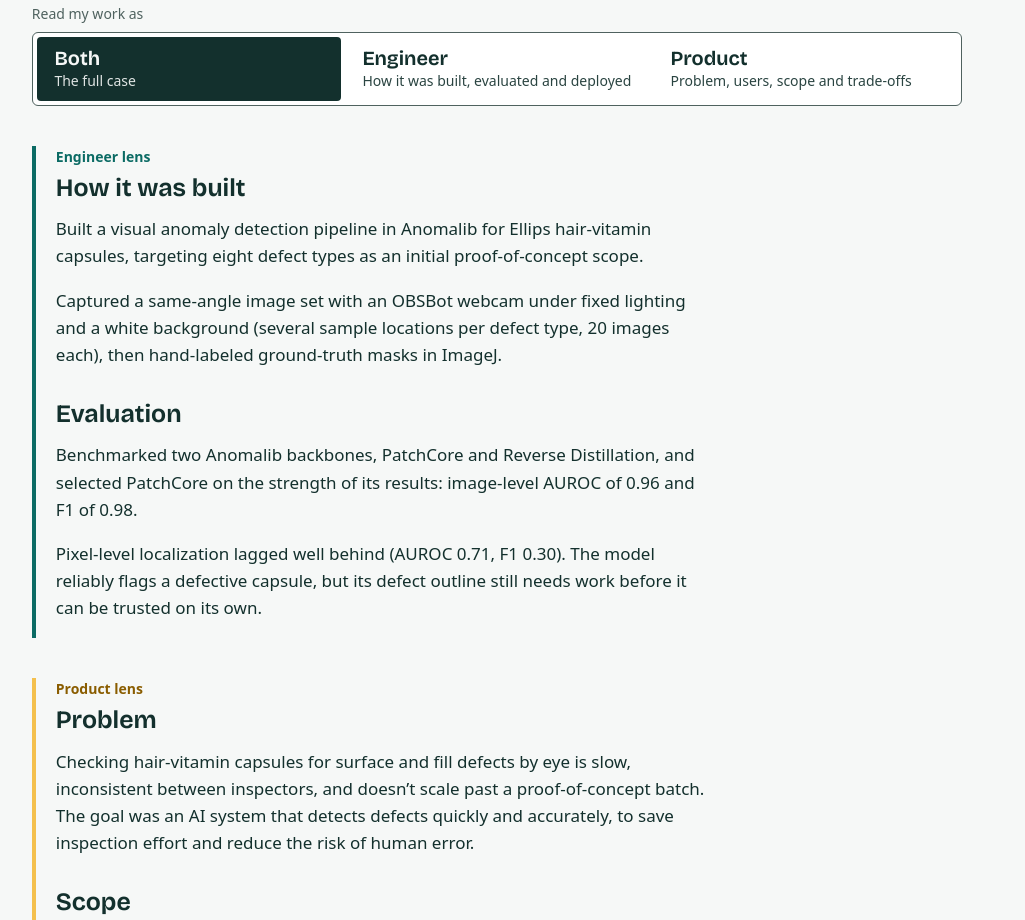
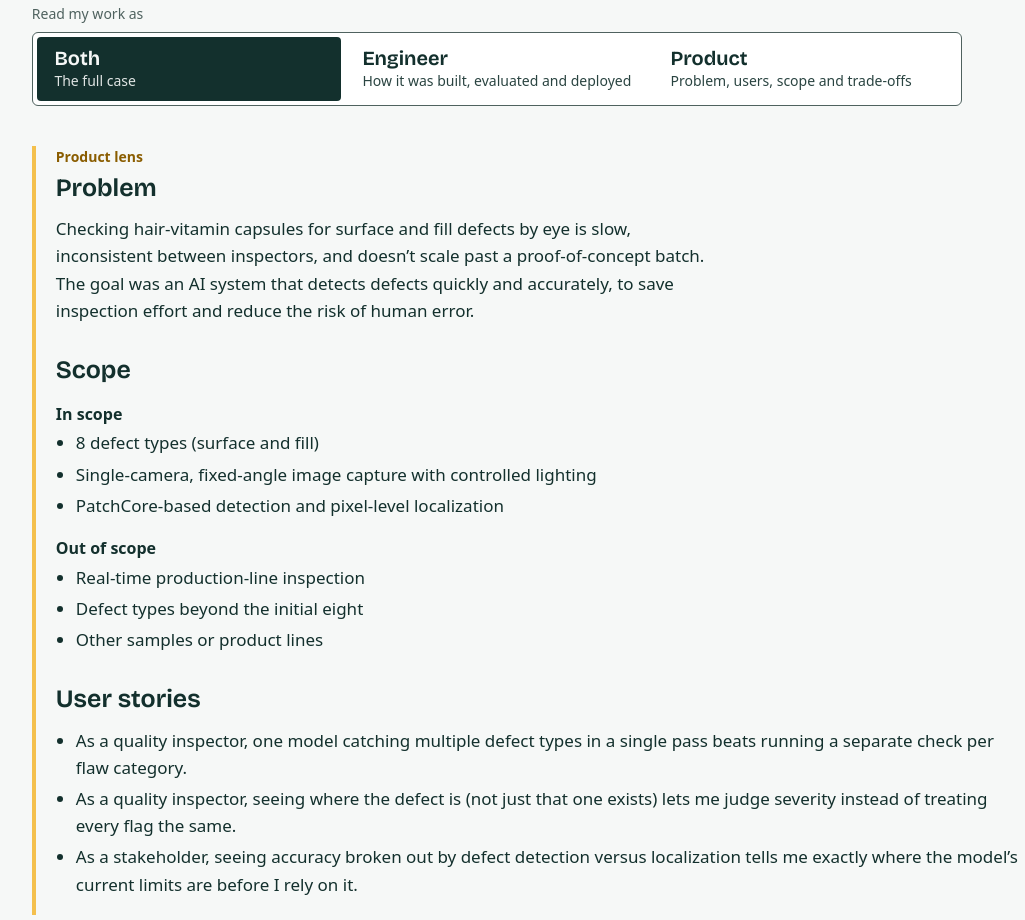
Before and after one commit to falthackel/portfolio, an Astro site: page /work/capsule-anomaly-detection in a window 1280 px wide. Shown: the part 980-1900 px from the top of the page, without its empty margins (109-1134 px from the left). Built offline with nearby package versions, Linux system fonts and the light colour scheme; Astro itself is replaced by a stand-in of ours; a web font is replaced by a local one.

Commit message:
Always show the Product lens section first on case pages
Co-Authored-By: Claude Opus 5.5 <noreply@anthropic.com>

```diff
--- a/src/pages/work/[slug].astro
+++ b/src/pages/work/[slug].astro
@@ -147,4 +147,7 @@ const links = p.attachments
     column-gap: 3rem;
     align-items: start;
   }
+  /* Product always comes first (left, or on top when stacked) so readers meet the
+     problem before the build, whatever order the Markdown file uses. */
+  .case .prose :global([data-for="product"]) { order: -1; }
 </style>
```
